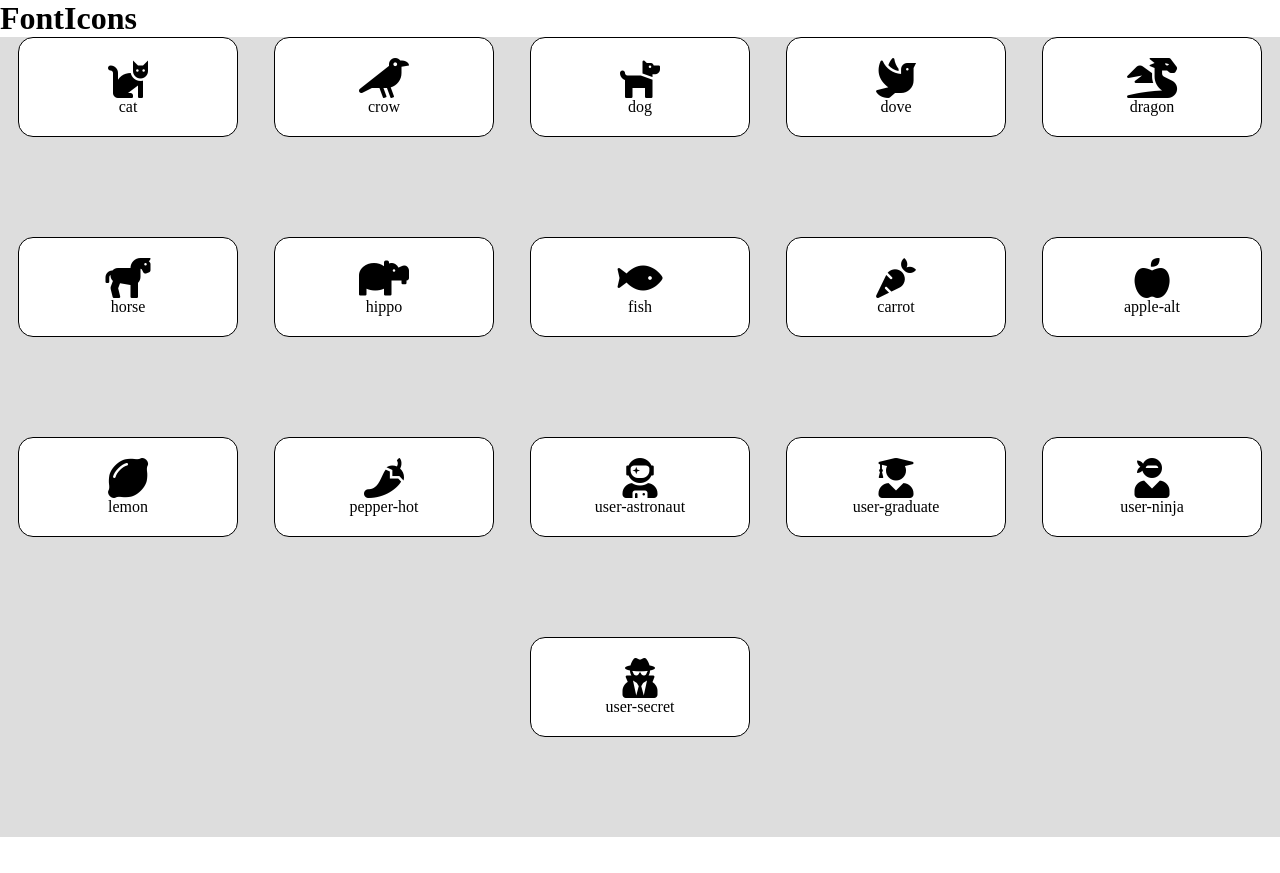
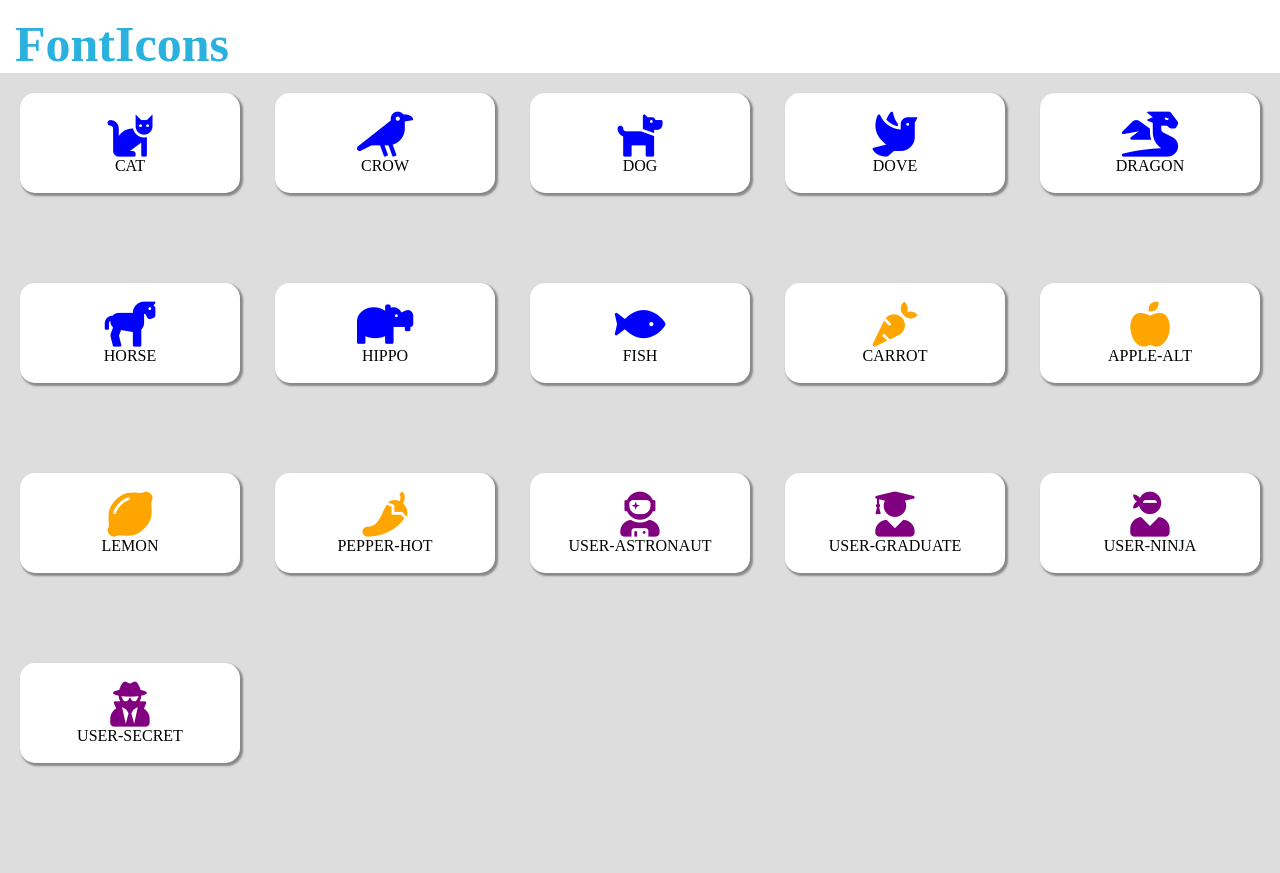
Before and after one commit to andreamarangon/ES6-Icons, a plain HTML site: page Milestone1/index.html in a window 1280 px wide. Before the commit the page ends 837 px from the top, so only its background shows below. Drawn offline with nearby package versions, Linux system fonts and the light colour scheme.

Commit message:
MILESTONE 1 E 2 TERMINATI

```diff
--- a/Milestone1/assets/css/master.css
+++ b/Milestone1/assets/css/master.css
@@ -3,6 +3,13 @@
   margin: 0;
   border: 0;
   box-sizing: border-box;
+}
+
+h1 {
+  color: #2AB1DD;
+  font-size: 50px;
+  padding-top: 15px;
+  padding-left: 15px;
 }
 
 main {
@@ -13,27 +20,40 @@ main {
   height: 100px;
   width: 220px;
   background-color: #fff;
-  border: 1px solid black;
   display: flex;
   justify-content: center;
   align-items: center;
-
+  box-shadow: 2px 2px 2px 1px #888888;
   border-radius: 15px;
 }
 
 #icons {
   display: flex;
   flex-wrap: wrap;
-  justify-content: space-around;
+  justify-content: space-between;
   height: 100vh;
+  padding: 20px;
 }
 
 i {
-  font-size: 40px;
+  font-size: 45px;
 }
 
 .logo-text {
   display: flex;
   flex-direction: column;
   align-items: center;
+  text-transform: uppercase;
 }
+
+.blue {
+  color: #0000FF;
+}
+
+.yellow {
+  color: #FFA500;
+}
+
+.purple {
+  color: #800080;
+}
--- a/Milestone1/assets/js/main.js
+++ b/Milestone1/assets/js/main.js
@@ -99,13 +99,22 @@ $(document).ready(function () {
   	}
   ];
 
-
+  //MILESTONE 1 e 2
   icons.forEach((item, i) => {
+    //coloro le icone in pase al type(milestone 2)
+    let colore;
+    if (item.type == 'animal') {
+      colore = 'blue';
+    } else if (item.type == 'vegetable') {
+      colore = 'yellow';
+    } else {
+      colore = 'purple';
+    }
+    //destrutturizzo gli oggetti dell'array
     const {name,prefix,type,family} = item;
-    $('#icons').append(`<div class="card"><div class="logo-text"><i class="${item.family} ${item.prefix}${item.name}"></i><div>${item.name}</div></div></div>`)
+    //appendo il tutto in html
+    $('#icons').append(`<div class="card"><div class="logo-text"><i class="${item.family} ${item.prefix}${item.name} ${colore}"></i><div>${item.name}</div></div></div>`)
   });
 
-  // const [{name,prefix,type,family}]= icons;
-  console.log(icons);
 
 });
```
